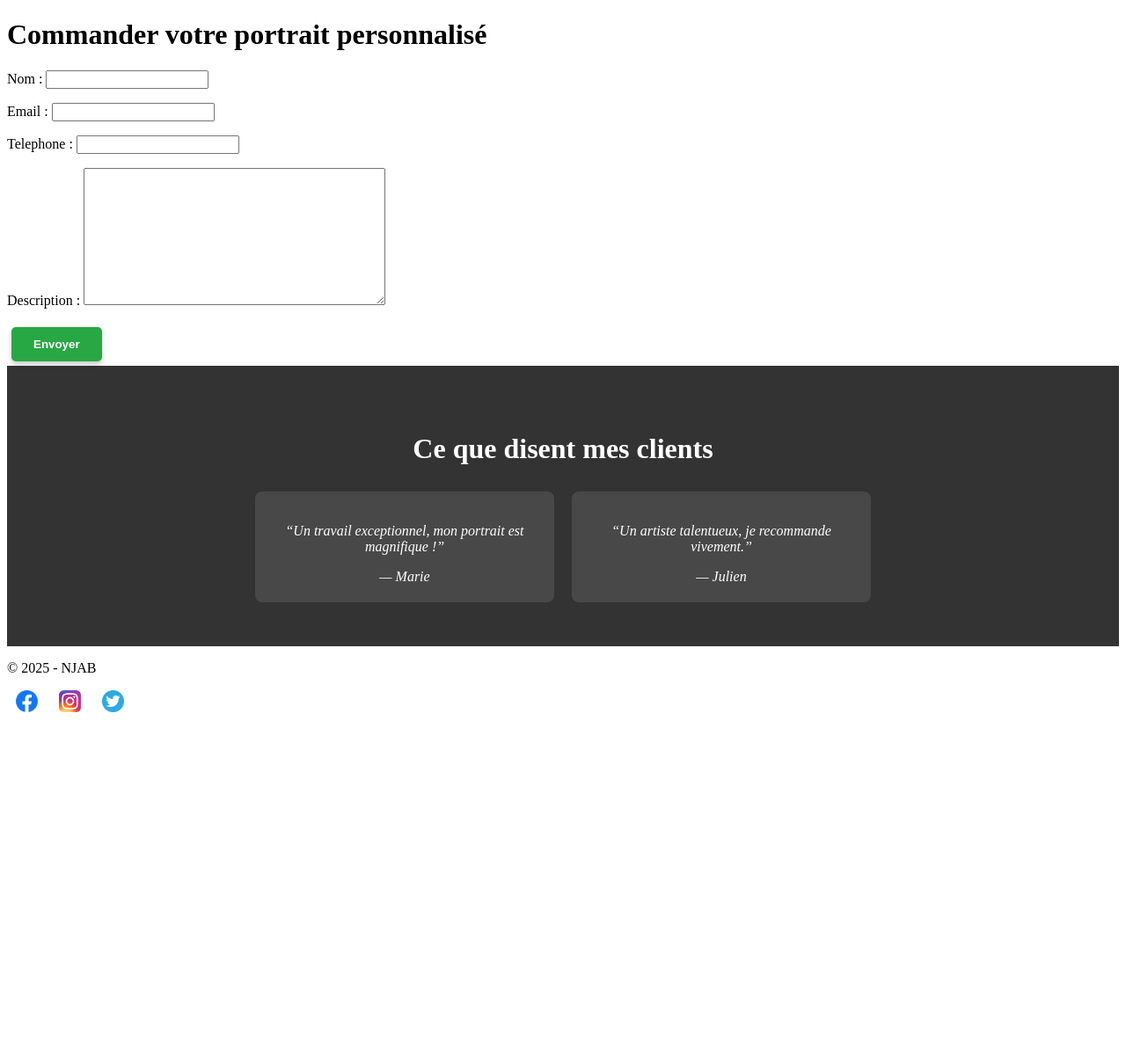
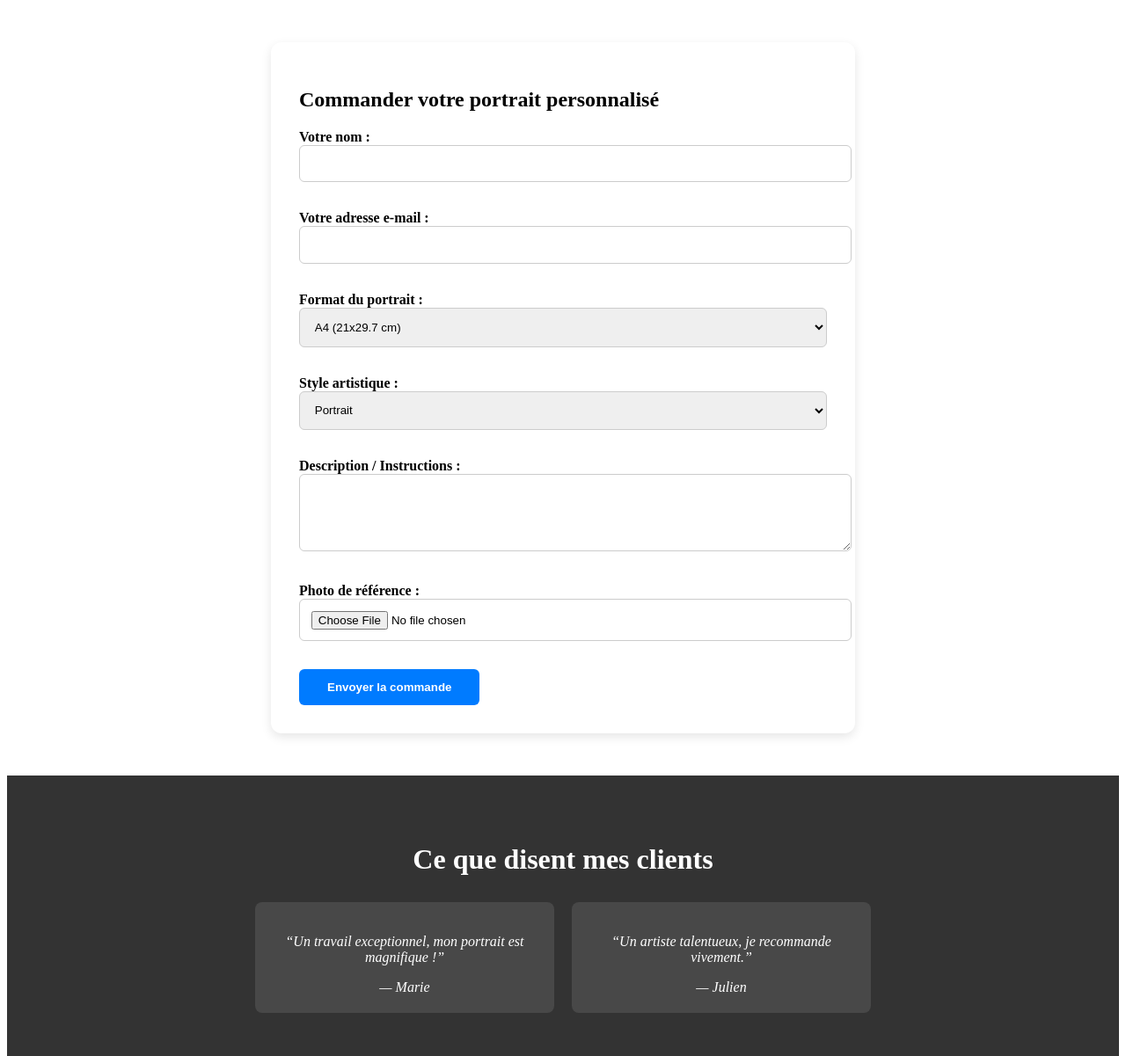
Before and after one commit to Justadji/portfolio-django, a Django app: page /commander/ in a window 1280 px wide. Shown: the part 71-1272 px from the top of the page at 88% size. Before the commit the page ends 881 px from the top, so only its background shows below. Run offline with Django 5.2, Linux system fonts and the light colour scheme.

Commit message:
Amélioration de la page Commander

```diff
--- a/portfolio/forms.py
+++ b/portfolio/forms.py
@@ -1,15 +1,24 @@
 from django import forms
 from .models import Commande
-
-class CommandeForm(forms.Form):
-    nom = forms.CharField(max_length=100)
-    email = forms.EmailField()
-    telephone = forms.CharField(max_length=20, required=False)
-    description = forms.CharField(widget=forms.Textarea)
-
 
 class ContactForm(forms.Form):
     nom = forms.CharField(max_length=100)
     email = forms.EmailField()
     sujet = forms.CharField(max_length=200)
     message = forms.CharField(widget=forms.Textarea)
+
+class CommandeForm(forms.ModelForm):
+    class Meta:
+        model = Commande
+        fields = ['nom', 'email', 'format', 'style', 'description', 'image_reference']
+        labels = {
+            'nom': 'Votre nom',
+            'email': 'Votre adresse e-mail',
+            'format': 'Format du portrait',
+            'style': 'Style artistique',
+            'description': 'Description / Instructions',
+            'image_reference': 'Photo de référence',
+        }
+        widgets = {
+            'description': forms.Textarea(attrs={'rows': 4}),
+        }
--- a/portfolio/models.py
+++ b/portfolio/models.py
@@ -26,3 +26,27 @@ class Commande(models.Model):
 
     def __str__(self):
         return f"{self.nom} - {self.date_commande.strftime('%d/%m/%Y')}"
+
+FORMATS = [
+    ('A4', 'A4 (21x29.7 cm)'),
+    ('A3', 'A3 (29.7x42 cm)'),
+    ('A2', 'A2 (42x59.4 cm)'),
+]
+
+STYLES = [
+    ('portrait', 'Portrait'),
+    ('dessin', 'Dessin'),
+    ('croquis', 'Croquis'),
+]
+
+class Commande(models.Model):
+    nom = models.CharField(max_length=100)
+    email = models.EmailField()
+    format = models.CharField(max_length=10, choices=FORMATS, default="A4")
+    style = models.CharField(max_length=20, choices=STYLES, default="Portrait")
+    description = models.TextField(blank=True, null=True)
+    image_reference = models.ImageField(upload_to='references/', blank=True, null=True)
+    date_commande = models.DateTimeField(auto_now_add=True)
+
+    def __str__(self):
+        return f"Commande de {self.nom} ({self.format}, {self.style})"
--- a/portfolio/urls.py
+++ b/portfolio/urls.py
@@ -9,4 +9,5 @@ urlpatterns = [
     path('commander/', views.commander, name='commander'),
     path('contact/', views.contact, name='contact'),
     path('oeuvre/<int:pk>/', views.oeuvre_detail, name='oeuvre_detail'),
+    path('merci/', views.merci, name='merci'),
 ]
--- a/portfolio/views.py
+++ b/portfolio/views.py
@@ -85,14 +85,16 @@ def galerie(request):
 
 def commander(request):
     if request.method == 'POST':
-        form = CommandeForm(request.POST)
+        form = CommandeForm(request.POST, request.FILES)
         if form.is_valid():
-            # Tu peux enregistrer ou envoyer un email ici
-            messages.success(request, "Votre commande a été envoyée avec succès !")
-            return redirect('commander')
+            form.save()
+            return redirect('merci')
     else:
         form = CommandeForm()
     return render(request, 'commander.html', {'form': form})
+
+def merci(request):
+    return render(request, 'merci.html')
 
 
 def contact(request):
--- a/static/css/style.css
+++ b/static/css/style.css
@@ -514,3 +514,164 @@
 .filter-buttons button:hover {
     background-color: #ddd;
 }
+
+/* === PAGE COMMANDE === */
+
+.commande-container {
+    max-width: 600px;
+    margin: 60px auto;
+    padding: 30px;
+    background-color: #ffffff;
+    border-radius: 16px;
+    box-shadow: 0 6px 24px rgba(0, 128, 0, 0.2);
+    animation: fadeIn 0.6s ease-in-out;
+}
+
+.commande-title {
+    font-size: 28px;
+    font-weight: 600;
+    color: #006400;
+    text-align: center;
+    margin-bottom: 30px;
+}
+
+.commande-form p {
+    margin-bottom: 20px;
+}
+
+.commande-form label {
+    font-weight: bold;
+    color: #444;
+}
+
+.commande-form input,
+.commande-form textarea,
+.commande-form select {
+    width: 100%;
+    padding: 10px;
+    margin-top: 6px;
+    border: 1px solid #ccc;
+    border-radius: 8px;
+    font-size: 16px;
+    transition: border 0.3s ease;
+}
+
+.commande-form input:focus,
+.commande-form textarea:focus,
+.commande-form select:focus {
+    border-color: #006400;
+    outline: none;
+}
+
+.btn-envoyer {
+    background-color: #228B22;
+    color: white;
+    padding: 12px 24px;
+    border: none;
+    border-radius: 8px;
+    font-size: 16px;
+    cursor: pointer;
+    transition: background-color 0.3s ease;
+}
+
+.btn-envoyer:hover {
+    background-color: #1a661a;
+}
+
+.commande-messages {
+    margin-top: 20px;
+    list-style-type: none;
+    padding: 0;
+}
+
+.commande-messages li {
+    padding: 10px;
+    margin-bottom: 8px;
+    border-left: 4px solid #228B22;
+    background-color: #f0fff0;
+    border-radius: 6px;
+}
+
+/* Animation */
+@keyframes fadeIn {
+    from {
+        opacity: 0;
+        transform: translateY(15px);
+    }
+    to {
+        opacity: 1;
+        transform: translateY(0);
+    }
+}
+
+/* Responsive */
+@media (max-width: 600px) {
+    .commande-container {
+        margin: 30px 15px;
+        padding: 20px;
+    }
+
+    .commande-title {
+        font-size: 22px;
+    }
+
+    .btn-envoyer {
+        width: 100%;
+    }
+}
+
+.container {
+    max-width: 600px;
+    margin: 3rem auto;
+    padding: 2rem;
+    background: #fff;
+    border-radius: 12px;
+    box-shadow: 0 4px 12px rgba(0,0,0,0.1);
+}
+
+.form-style label {
+    font-weight: bold;
+    margin-top: 1rem;
+    display: block;
+}
+
+.form-style input, .form-style select, .form-style textarea {
+    width: 100%;
+    padding: 0.8rem;
+    margin-bottom: 1rem;
+    border: 1px solid #ccc;
+    border-radius: 6px;
+}
+
+.form-style button.btn {
+    padding: 0.8rem 2rem;
+    background-color: #007bff;
+    border: none;
+    border-radius: 6px;
+    color: white;
+    font-weight: bold;
+    cursor: pointer;
+}
+
+.merci-page {
+    text-align: center;
+    padding: 4rem 2rem;
+}
+
+.merci-page h2 {
+    font-size: 2.5rem;
+    color: #28a745;
+}
+
+.merci-page p {
+    font-size: 1.2rem;
+}
+
+.merci-page .btn {
+    margin-top: 2rem;
+    background-color: #007bff;
+    padding: 0.8rem 1.5rem;
+    color: white;
+    border-radius: 8px;
+    text-decoration: none;
+}
--- a/templates/commander.html
+++ b/templates/commander.html
@@ -1,23 +1,14 @@
 {% extends 'base.html' %}
-
-{% block title %}Commander un Portrait{% endblock %}
+{% load static %}
+{% block title %}Commander un portrait{% endblock %}
 
 {% block content %}
-<h1>Commander votre portrait personnalisé</h1>
-
-<section class="order-form">
-    <form method="post">
+<div class="container">
+    <h2>Commander votre portrait personnalisé</h2>
+    <form method="post" enctype="multipart/form-data" class="form-style">
         {% csrf_token %}
         {{ form.as_p }}
-        <button type="submit" class="btn-primary">Envoyer</button>
+        <button type="submit" class="btn">Envoyer la commande</button>
     </form>
-    {% if messages %}
-        <ul class="messages">
-            {% for message in messages %}
-                <li>{{ message }}</li>
-            {% endfor %}
-        </ul>
-    {% endif %}
-</section>
-
+</div>
 {% endblock %}
```
Also changed, not shown: templates/merci.html (added, +10 -0 lines), db.sqlite3, portfolio/migrations/0003_remove_commande_telephone_commande_format_and_more.py (added).
